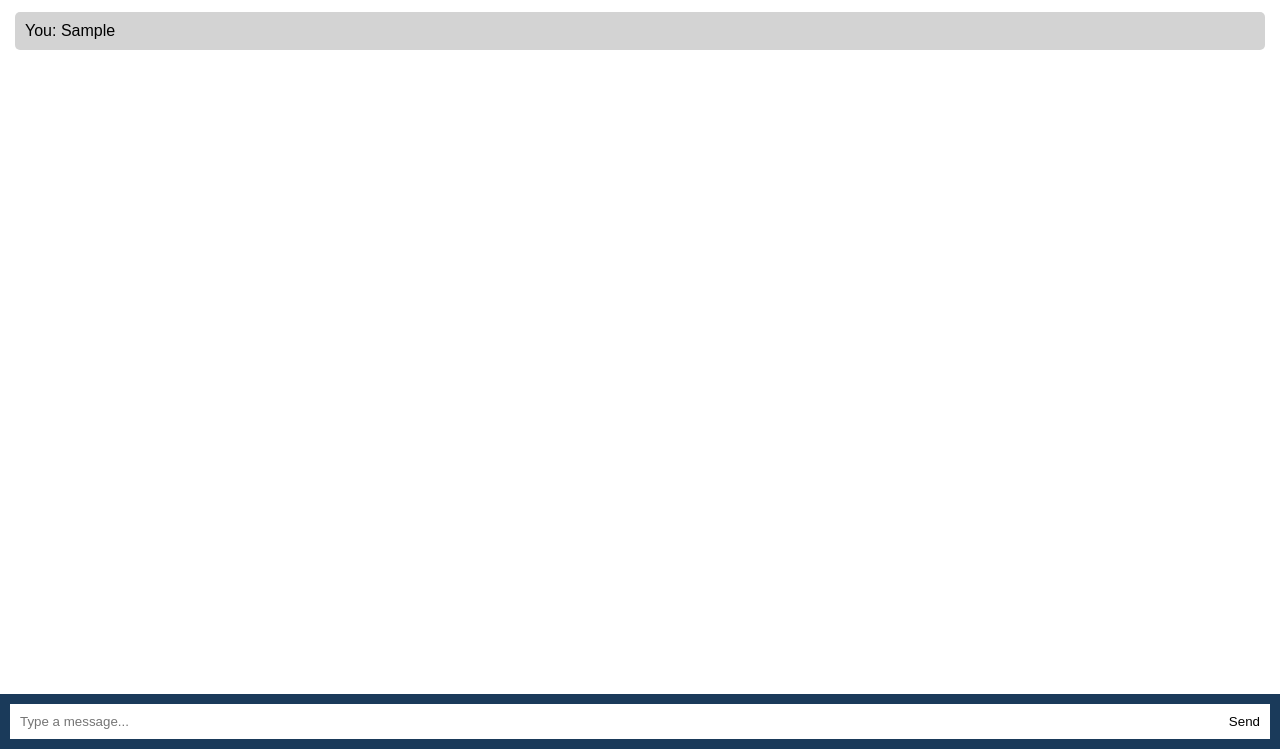
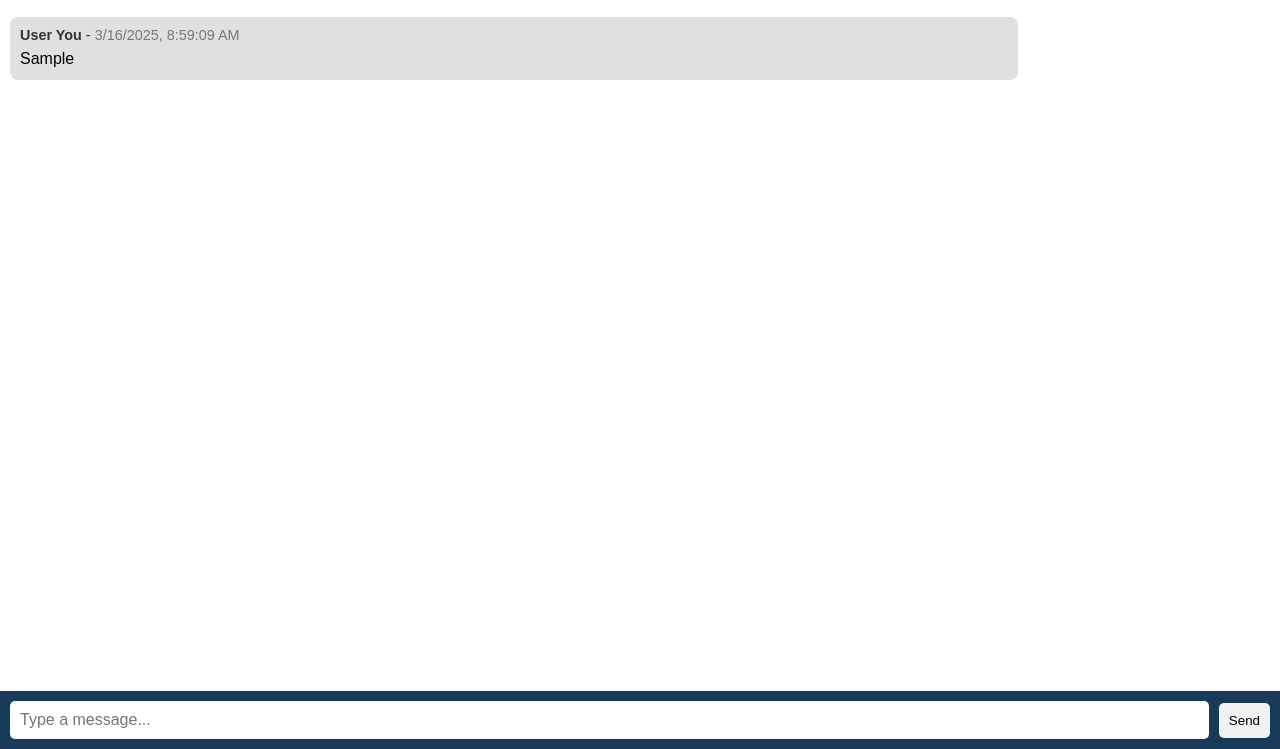
Before and after one commit to Mukeshdixena/Chat-App, a plain HTML site: page ChatUI/ChatUI.html in a window 1280 px wide. Both pictures are taken after typing "Sample" into the empty fields and a click on the button "Send". Shown: the part 51-800 px from the top of the page. Drawn offline with nearby package versions, Linux system fonts and the light colour scheme; no server answers.

Commit message:
get message api is created

```diff
--- a/ChatUI/ChatUI.html
+++ b/ChatUI/ChatUI.html
@@ -35,17 +35,43 @@
             background: white;
         }
 
+        .message-container {
+            margin: 10px 0;
+            padding: 10px;
+            border-radius: 8px;
+            background-color: #f1f1f1;
+            max-width: 80%;
+        }
+
+        .message-header {
+            font-size: 0.9em;
+            color: #333;
+            margin-bottom: 5px;
+        }
+
+        .message-header .timestamp {
+            color: #777;
+        }
+
         .message {
-            padding: 10px;
-            margin: 5px;
-            background: lightgray;
-            border-radius: 5px;
+            font-size: 1em;
+            color: #000;
+            line-height: 1.4;
+        }
+
+        .message-container:nth-child(odd) {
+            background-color: #e0e0e0;
+        }
+
+        .message-container:nth-child(even) {
+            background-color: #cfcfcf;
         }
 
         #input-container {
             display: flex;
             background: #1a3a5a;
             padding: 10px;
+            align-items: center;
         }
 
         #message-input {
@@ -53,15 +79,24 @@
             padding: 10px;
             border: none;
             outline: none;
+            border-radius: 5px;
+            font-size: 1em;
         }
 
         #send-button {
             padding: 10px;
             border: none;
             cursor: pointer;
-            background: white;
+            background: #f1f1f1;
+            border-radius: 5px;
+            margin-left: 10px;
+        }
+
+        #send-button:hover {
+            background: #d1d1d1;
         }
     </style>
+
 </head>
 
 <body>
--- a/ChatUI/ChatUI.js
+++ b/ChatUI/ChatUI.js
@@ -1,37 +1,70 @@
-
 const chatBox = document.getElementById('chat-box');
 const messageInput = document.getElementById('message-input');
 const sendButton = document.getElementById('send-button');
 
-async function addMessage(text) {
+// Function to add a formatted message to the chat box
+async function addMessage(userId, messageText, createdAt) {
+    const messageContainer = document.createElement('div');
+    messageContainer.className = 'message-container';
 
+    // User details (you can replace userId with the actual user's name if needed)
+    const userName = `User ${userId}`; // You can change this to fetch the actual user name if required
+    const timestamp = new Date(createdAt).toLocaleString(); // Formatting timestamp
 
+    // Message content
     const message = document.createElement('div');
     message.className = 'message';
-    message.textContent = text;
-    chatBox.appendChild(message);
+    message.textContent = messageText;
+
+    // User info and timestamp section
+    const header = document.createElement('div');
+    header.className = 'message-header';
+    header.innerHTML = `<strong>${userName}</strong> - <span class="timestamp">${timestamp}</span>`;
+
+    // Append the header and message to the container
+    messageContainer.appendChild(header);
+    messageContainer.appendChild(message);
+
+    // Append the message container to chat box and scroll to bottom
+    chatBox.appendChild(messageContainer);
     chatBox.scrollTop = chatBox.scrollHeight;
-
-
-
 }
 
+// Function to get all messages from the API and display them
+async function loadMessages() {
+    const token = localStorage.getItem('token');
+    try {
+        console.log("Fetching messages:");
+        const response = await axios.get(`${CONFIG.API_BASE_URL}/api/getMessages`, {
+            headers: { "Authorization": token }
+        });
+        console.log("Messages fetched:", response.data);
+
+        // Assuming response.data is an array of messages
+        response.data.forEach((messageData) => {
+            const { UserId, messageText, createdAt } = messageData; // Extract details from response
+            addMessage(UserId, messageText, createdAt); // Add formatted message to chat box
+        });
+    } catch (error) {
+        console.error("Error fetching messages:", error);
+    }
+}
+
+// Event listener for the send button
 sendButton.addEventListener('click', async () => {
     const text = messageInput.value.trim();
     if (text) {
-        addMessage("You: " + text);
+        addMessage("You", text, new Date().toISOString()); // Add "You" as the sender and use current timestamp
         messageInput.value = '';
 
         const token = localStorage.getItem('token');
-        console.log(token)
+        console.log(token);
         try {
-            console.log("api call sent:");
+            console.log("Sending message:");
             const response = await axios.post(`${CONFIG.API_BASE_URL}/api/postMessage`,
                 { messageText: text },
                 { headers: { "Authorization": token } }
             );
-            console.log("fine till here");
-
             console.log("Message sent:", response.data);
         } catch (error) {
             console.error("Error sending message:", error);
@@ -39,7 +72,12 @@ sendButton.addEventListener('click', async () => {
     }
 });
 
-
+// Event listener for pressing Enter to send the message
 messageInput.addEventListener('keypress', (e) => {
     if (e.key === 'Enter') sendButton.click();
 });
+
+// Load messages when the page is loaded
+window.addEventListener('load', () => {
+    loadMessages();
+});
```
